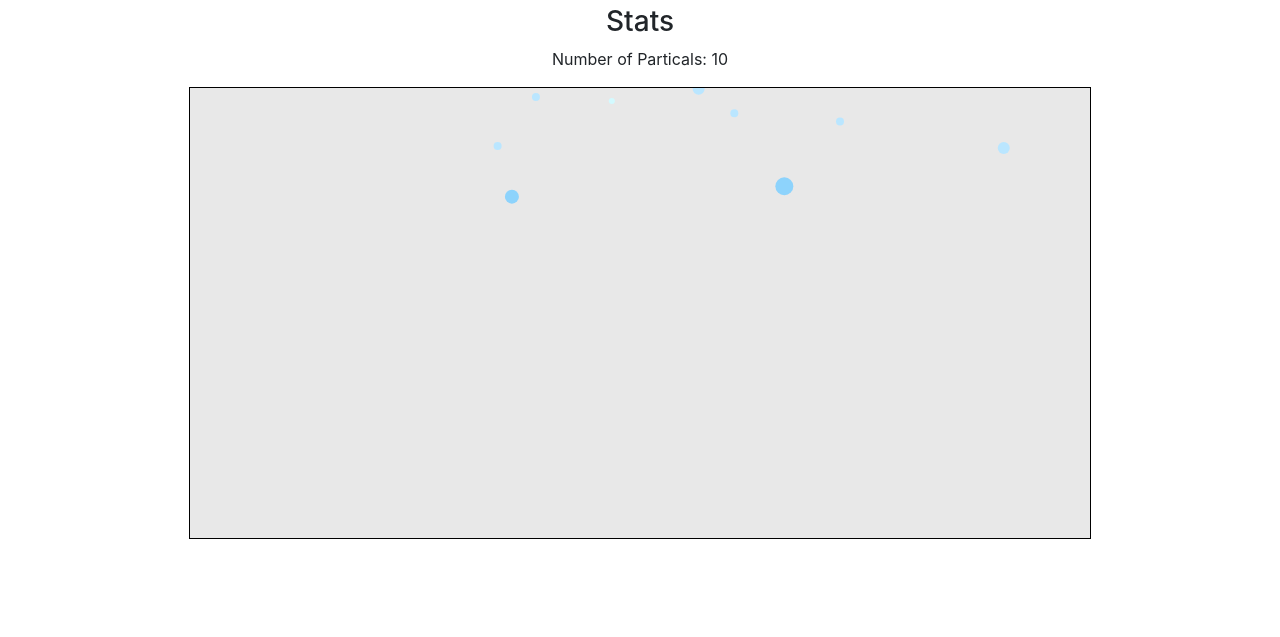
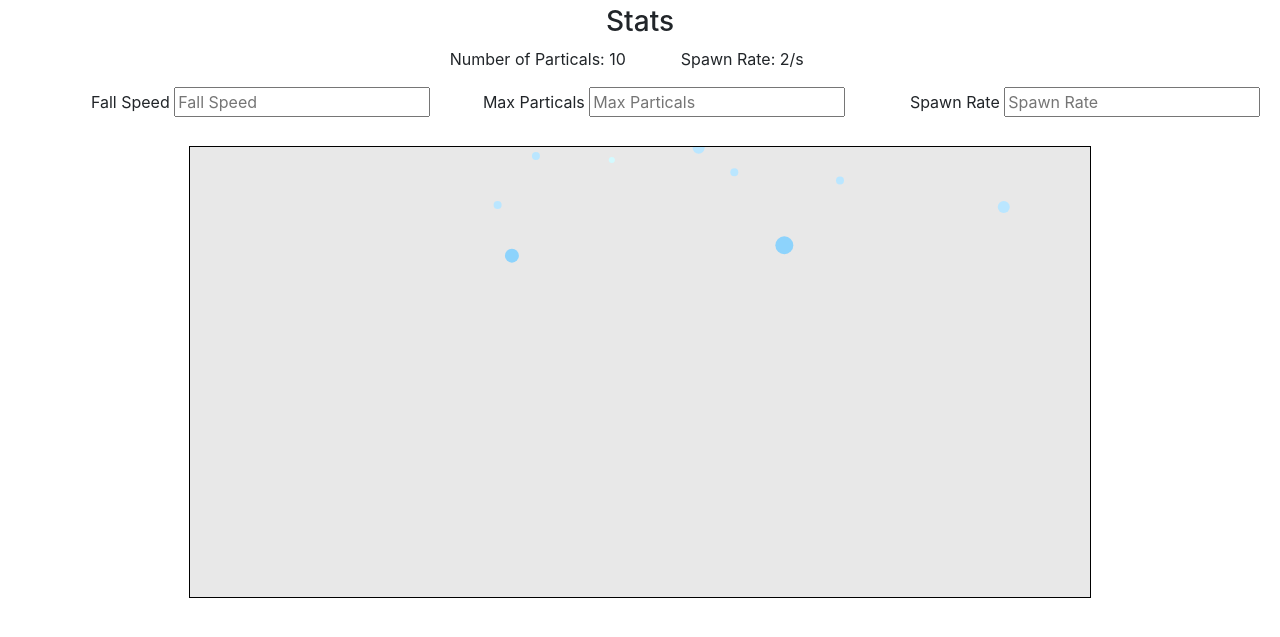
Before and after one commit to Jordfoz16/SnowflakeJS, a plain HTML site: page index.html in a window 1280 px wide. Shown: the part 51-688 px from the top of the page. Drawn offline with nearby package versions, Linux system fonts and the light colour scheme.

Commit message:
Added Controls

```diff
--- a/index.html
+++ b/index.html
@@ -8,10 +8,22 @@
     <body>
         <h1>Snowflakes</h1>
 
+        <h3>Stats</h3>
         <div id="stats">
-            <h3>Stats</h3>
             <p id="particalNum">Number of Particals: </p>
+            <p id="spawnRate">Spawn Rate: </p>
         </div>
+
+        <div id="control">
+            <label>Fall Speed</label>
+            <input type="text" name="speed" id="speed" placeholder="Fall Speed" onchange="updateSpeed()">
+            <label>Max Particals</label>
+            <input type="text" name="max" id="max" placeholder="Max Particals" onchange="updateMax()">
+            <label>Spawn Rate</label>
+            <input type="text" name="rate" id="rate" placeholder="Spawn Rate" onchange="updateSpawnRate()">
+
+        </div>
+        <br>
 
         <canvas id="myCanvas" width="900" height="450" style="border:1px solid #000000;"></canvas>
     </body>
--- a/script/canvas.js
+++ b/script/canvas.js
@@ -6,16 +6,19 @@ var ctx = c.getContext("2d");
 var particalArray = new Array();
 
 var backgroundColour = "#e8e8e8";
-var maxParticals = 200;
+var maxParticals = 50;
 var spawnRate = 30;
+var fallSpeed = 0.7;
 
 var timer = 0;
+
+document.getElementById("spawnRate").innerHTML = "Spawn Rate: " + 60/spawnRate + "/s"
+
 
 function snowflake(){
     var x, y, z, r;
     var colour = "black";
 
-    var fallSpeed = 0.7;
     var swayCounter = 0;
     var swaySpeed = 0.01;
     var swayDistance = 0.2;
@@ -28,7 +31,7 @@ function snowflake(){
         this.y = 0 - (this.r * 2);
         this.z = this.r;
 
-        fallSpeed = fallSpeed * Math.sin(this.r / 10);
+        this.fallSpeed = fallSpeed * Math.sin(this.r / 10);
 
         swaySpeed = (Math.random() / 100) - 0.005;
         swayDistance = (Math.random() / 5) + 0.1;
@@ -49,7 +52,7 @@ function snowflake(){
     this.move = function(){
         var xa = Math.sin(swayCounter) * swayDistance;
         this.x += xa;
-        this.y += fallSpeed;
+        this.y += this.fallSpeed;
     }
 };
 
@@ -123,3 +126,21 @@ function addPartical(){
     newPartical.createPartical();
     particalArray.push(newPartical);
 }
+
+function updateSpeed(){
+    var value = document.getElementById("speed").value;
+
+    fallSpeed = value;
+}
+
+function updateMax(){
+    var value = document.getElementById("max").value;
+
+    maxParticals = value;
+}
+
+function updateSpawnRate(){
+    var value = document.getElementById("rate").value;
+    document.getElementById("spawnRate").innerHTML = "Spawn Rate: " + 60/value + "/s"
+    spawnRate = value;
+}
--- a/style/style.css
+++ b/style/style.css
@@ -1,3 +1,15 @@
 body {
     text-align: center;
 }
+
+label{
+    display: inline-block;
+    width: 150px;
+    text-align: right;
+}
+
+#stats p{
+    display: inline-block;
+    width: 200px;
+    text-align: center;
+}
```
Also changed, not shown: 1 other file.
